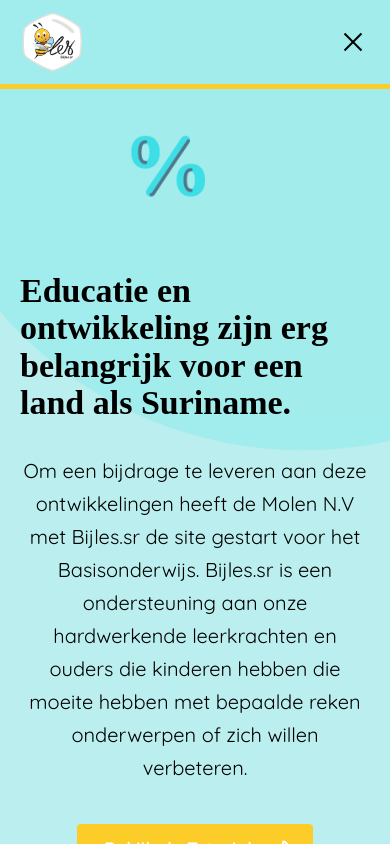
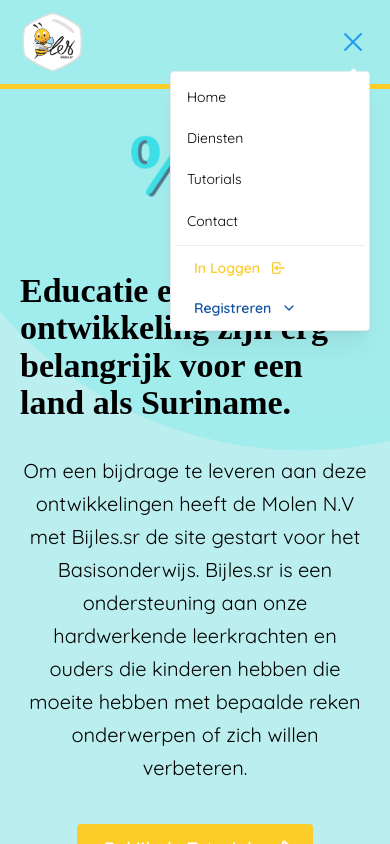
Before and after one commit to Beefy-py/bijles-sr, a Next.js app: page / in a window 390 px wide. Both pictures are taken after a click on the button "Toggle navigation". Shown: the top 844 px of the page. Built offline with nearby package versions, Linux system fonts and the light colour scheme; a web font is replaced by a local one.

Commit message:
feat: :sparkles: navbar for small screens

```diff
--- a/src/components/navbar.component/index.tsx
+++ b/src/components/navbar.component/index.tsx
@@ -1,6 +1,13 @@
 "use client";
 
-import { Button, Divider, Menu, SimpleGrid, Text } from "@mantine/core";
+import {
+  Button,
+  Collapse,
+  Divider,
+  Menu,
+  SimpleGrid,
+  Text,
+} from "@mantine/core";
 import {
   IconBooks,
   IconChevronCompactDown,
@@ -25,6 +32,7 @@
 const NavbarComponent = () => {
   const [scroll] = useWindowScroll();
   const [opened, { toggle }] = useDisclosure();
+  const [navSubmenuOpened, { toggle: toggleNavSubmenu }] = useDisclosure(false);
   const { width } = useViewportSize();
   const scrolled = scroll.y > 40;
   // const textInvert = (670 < scroll.y && scroll.y < 930) || scroll.y < 100;
@@ -175,17 +183,80 @@
                 </Menu.Dropdown>
               </Menu>
             </div>
+
+            <Menu
+              width={200}
+              shadow="md"
+              position="bottom-end"
+              withArrow
+              arrowPosition="center"
+              transitionProps={{ transition: "pop-top-right", duration: 150 }}
+            >
+              <Menu.Target>
                 <Burger
                   opened={opened}
                   onClick={toggle}
                   aria-label="Toggle navigation"
                   className={`lg:hidden`}
+                  color={colors.tertiary.DEFAULT}
                 />
+              </Menu.Target>
+
+              <Menu.Dropdown>
+                {navbarComponent.links.map((link, index) => {
+                  return (
+                    <Menu.Item
+                      component={Link}
+                      href={`${link.path}`}
+                      className="text-lg hover:bg-tertiary-100 transition"
+                      key={index + link.name}
+                    >
+                      {link.name}
+                    </Menu.Item>
+                  );
+                })}
+                <div className="sm:hidden">
+                  <Menu.Divider />
+                  <Button
+                    component={Link}
+                    href="/hello"
+                    variant="subtle"
+                    rightSection={<IconLogin size={16} />}
+                    color={colors.primary.DEFAULT}
+                    className={`!text-primary !bg-primary-50 mb-1`}
+                  >
+                    {navbarComponent.ctaText1}
+                  </Button>
+                  <Button
+                    onClick={toggleNavSubmenu}
+                    color={colors.tertiary["300"]}
+                    className="!text-tertiary-900"
+                    variant="subtle"
+                    rightSection={<IconChevronDown size={16} />}
+                  >
+                    {navbarComponent.ctaText2}
+                  </Button>
+                  <Collapse in={navSubmenuOpened}>
+                    <Link
+                      href={"/"}
+                      className="flex flex-col items-start bg-tertiary-50 p-2 border-l-2 border-tertiary-500"
+                    >
+                      <h2 className="text-left text-tertiary-500 mb-3 text-base font-bold">
+                        Registreer met
+                      </h2>
+                      <Image
+                        src={"/images/gwap-logo-3.png"}
+                        alt="gwap logo"
+                        width={80}
+                        height={50}
+                      />
+                    </Link>
+                  </Collapse>
                 </div>
-          <div
-            className="hidden justify-between items-center w-full lg:flex lg:w-auto lg:order-1"
-            id="mobile-menu-2"
-          >
+              </Menu.Dropdown>
+            </Menu>
+          </div>
+          <div className="hidden justify-between items-center w-full lg:flex lg:w-auto lg:order-1">
             <ul className="flex flex-col mt-4 font-medium lg:flex-row lg:space-x-8 lg:mt-0">
               {navbarComponent.links.map((link, index) => (
                 <li key={index + link.name}>
```
Lines whose indentation alone changed are shown as unchanged.
